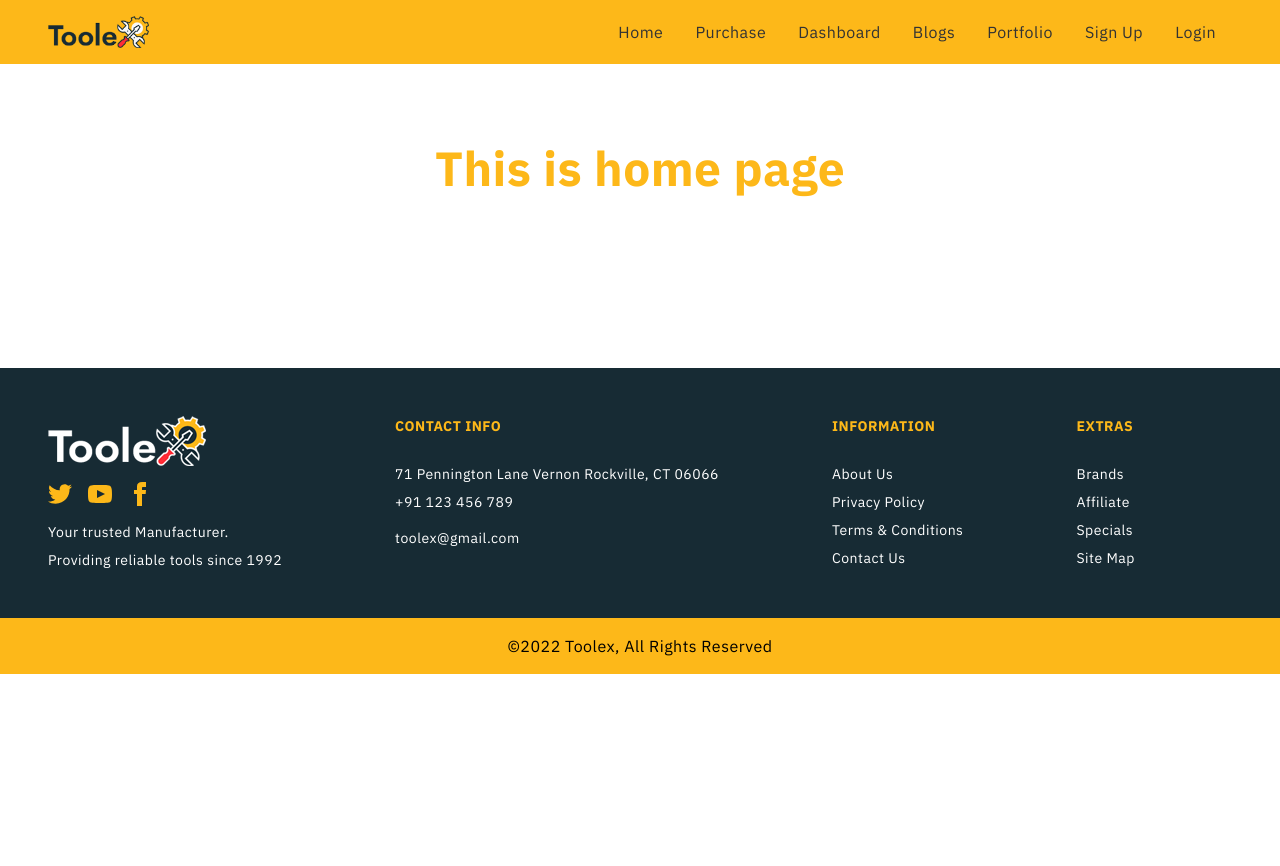
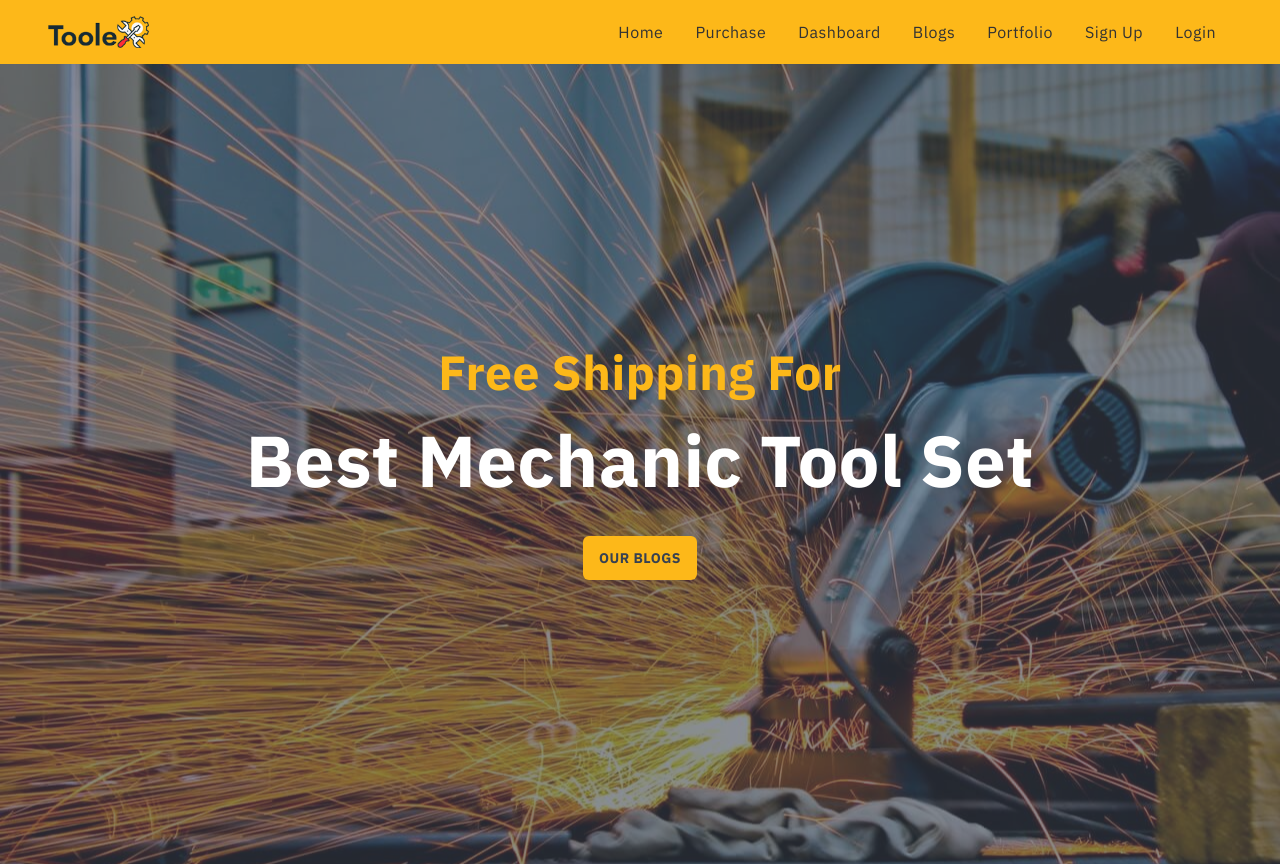
Before and after one commit to nasim8382/toolex-client, a React (Create React App) app: page / in a window 1280 px wide. Shown: the top 866 px of the page. Before the commit the page ends 800 px from the top, so only its background shows below. Built offline with nearby package versions, Linux system fonts and the light colour scheme.

Commit message:
banner section added

```diff
--- a/src/Pages/Home/Banner.js
+++ b/src/Pages/Home/Banner.js
@@ -1,12 +1,25 @@
-import React from 'react';
+import React from "react";
+import { Link } from "react-router-dom";
+import banner from '../../images/banner.jpg';
 
 const Banner = () => {
-    return (
+  return (
+    <div
+      className="hero min-h-screen"
+      style={{background: `url(${banner})`, backgroundRepeat: 'no-repeat', backgroundPosition: 'Center', backgroundSize: 'cover'}}
+    >
+        <div className="hero-overlay bg-opacity-60"></div>
+      <div className="hero-content text-center">
         <div>
-            <h1 className='text-5xl text-center mt-20 font-bold text-secondary'>This is banner page</h1>
-            <button className="cursor-pointer rounded-md bg-secondary px-4 py-3 text-center text-sm font-bold uppercase text-gray-700 transition duration-200 ease-in-out hover:bg-primary hover:text-white block mx-auto">Button</button>
+            <h2 className="mb-7 text-3xl md:text-5xl font-bold text-secondary">Free Shipping For</h2>
+          <h1 className="mb-10 text-5xl md:text-7xl font-bold text-white">Best Mechanic Tool Set</h1>
+          <Link to="/blogs">
+            <button className="cursor-pointer rounded-md bg-secondary px-4 py-3 text-center text-sm font-bold uppercase text-gray-700 transition duration-200 ease-in-out hover:bg-primary hover:text-white block mx-auto">Our Blogs</button>
+          </Link>
         </div>
-    );
+      </div>
+    </div>
+  );
 };
 
 export default Banner;
--- a/src/Pages/Home/Home.js
+++ b/src/Pages/Home/Home.js
@@ -1,9 +1,10 @@
 import React from 'react';
+import Banner from './Banner';
 
 const Home = () => {
     return (
         <div>
-            <h1 className='text-5xl text-center mt-20 font-bold text-secondary'>This is home page</h1>
+            <Banner></Banner>
         </div>
     );
 };
```
Also changed, not shown: src/images/banner.jpg, src/images/banner1.jpg (deleted).
